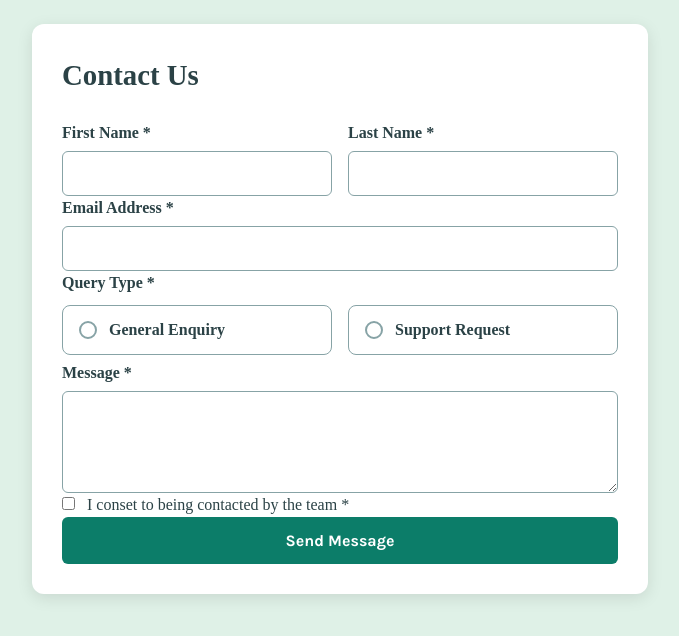
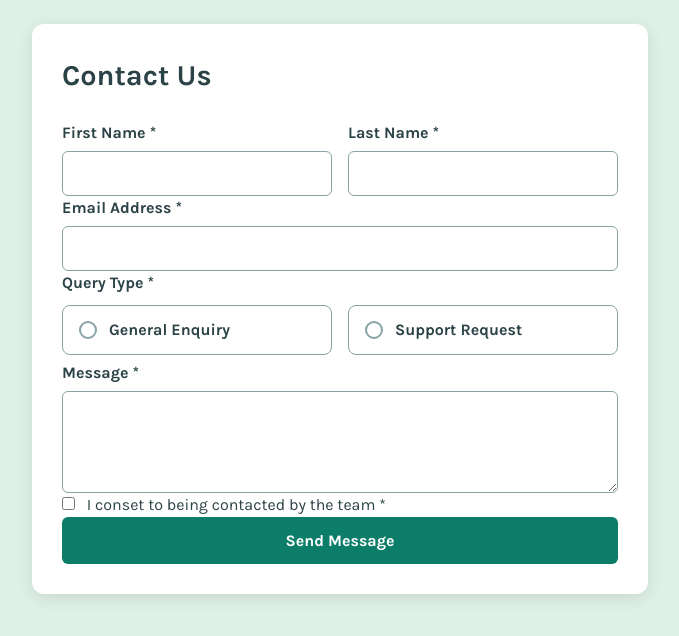
Before and after one commit to mortezamohasseliy/Contact-Form-Validation, a plain HTML site: page index.html in a window 1280 px wide. Shown: the whole page, without its empty margins (300-979 px from the left). Drawn offline with Linux system fonts and the light colour scheme.

Commit message:
add karla font global

```diff
--- a/style.css
+++ b/style.css
@@ -1,5 +1,9 @@
-:root{
-  font-family: 'karla'- sans-serif;
+:root {
+  --font-main: 'Karla', sans-serif;
+}
+
+html {
+  font-family: var(--font-main);
 }
 * {
   margin: 0;
```
